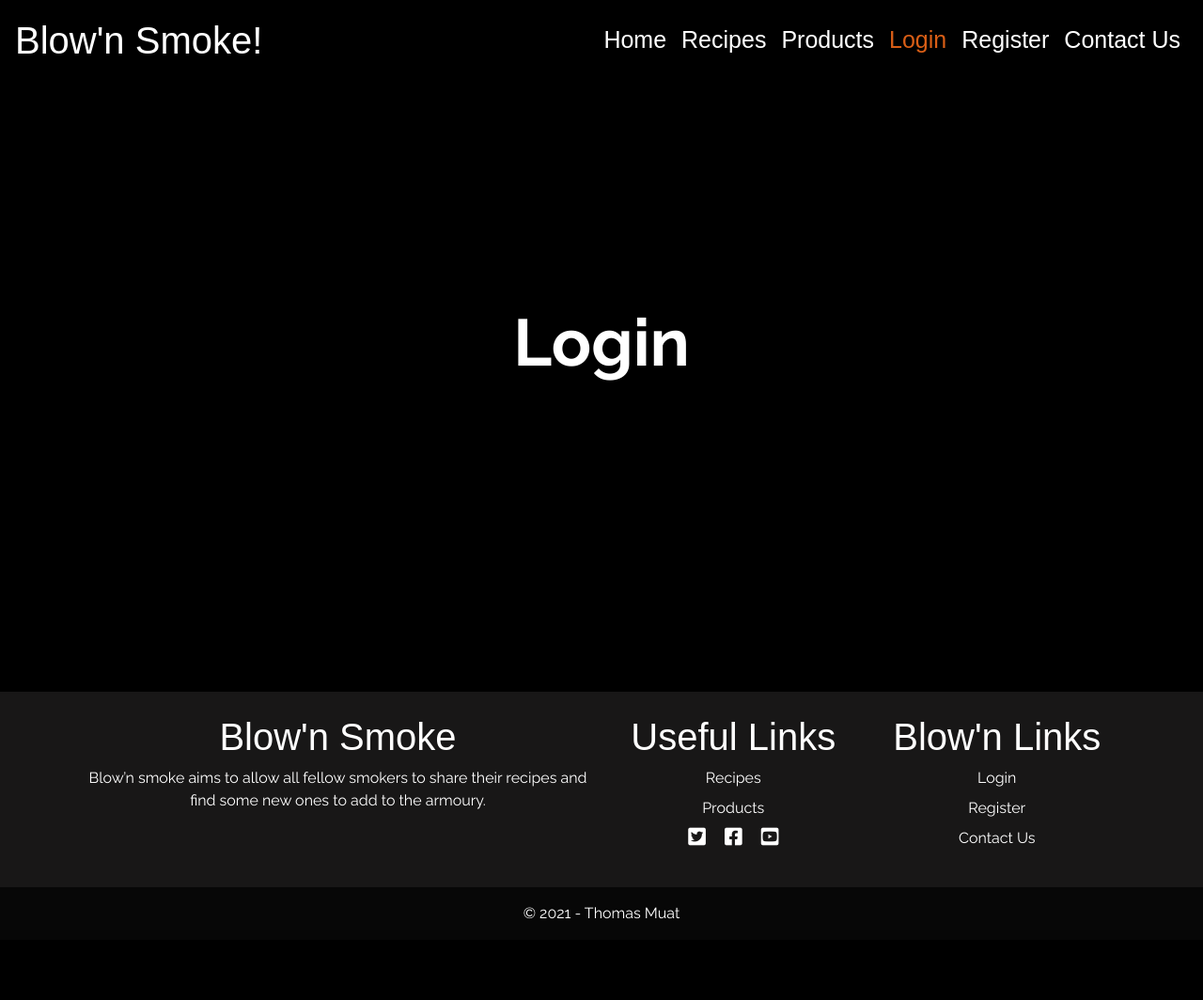
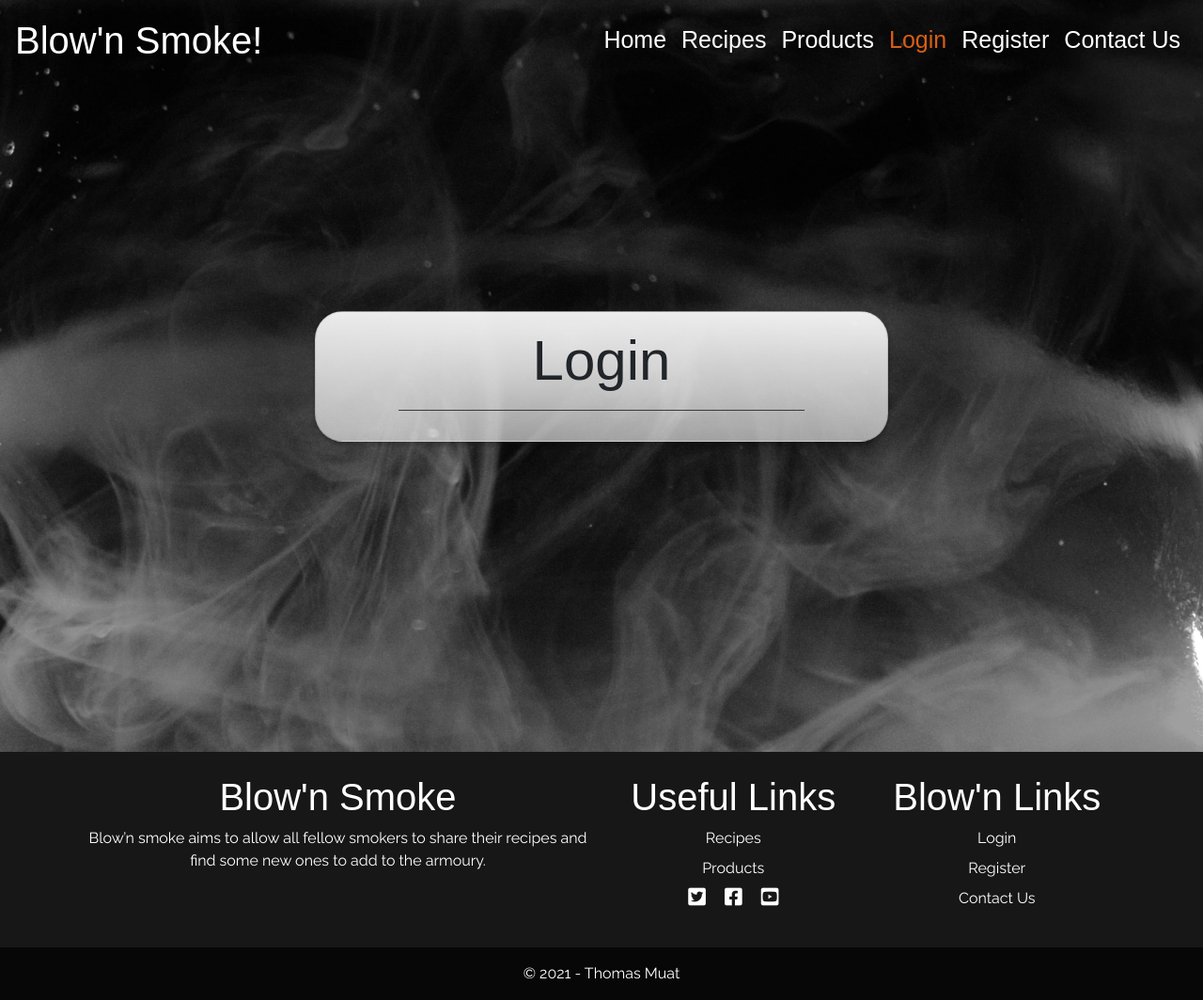
Before and after one commit to Code-Institute-Submissions/Tmuat-Blowin-Smoke_MarResub, a Flask app: page /login/ in a window 1280 px wide. Shown: the whole page at 94% size. Before the commit the page ends 978 px from the top, so only its background shows below. Run offline with Flask 2, Linux system fonts and the light colour scheme; some libraries are stand-ins or nearby versions; some web fonts are replaced.

Commit message:
Added login page content - prior to form

```diff
--- a/static/css/style.css
+++ b/static/css/style.css
@@ -275,6 +275,60 @@ html {
 
 /* ---------------------------------------------- Recipe Styling end */
 
+/* ---------------------------------------------- Misc Page Styling start */
+
+.full-page-container {
+    position: relative;
+    height: 100vh;
+    width: 100vw;
+
+    overflow: hidden;
+
+    display: flex;
+    justify-content: center;
+    align-items: flex-start;
+}
+
+.full-page-container img {
+    position: absolute;
+
+    height: 100vh;
+    min-width: 100%;
+
+    top: 50%;
+    left: 50%;
+    transform: translate(-50%, -50%);
+
+    z-index: 0;
+
+    object-fit: cover;
+}
+
+.full-page-content {
+    height: 100vh;
+
+    width: 100%;
+
+    z-index: 1;
+
+    text-align: center;
+    display: flex;
+    align-items: center;
+    justify-content: center;
+}
+
+.white-grey-card {
+    background: linear-gradient(180deg, rgba(255, 255, 255, 0.8) 0%, rgba(255, 255, 255, 0) 100%), rgba(255, 255, 255, 0.6);
+    box-shadow: 0px 4px 4px rgba(0, 0, 0, 0.25);
+    border-radius: 30px;
+}
+
+.card-title {
+    font-size: 60px;
+}
+
+/* ---------------------------------------------- Misc Page Styling end */
+
 /* ---------------------------------------------- Media Queries start */
 
 /* Medium & down */
--- a/templates/login.html
+++ b/templates/login.html
@@ -3,16 +3,22 @@
 {% block extra_title %}| Login{% endblock %}
 
 {% block content %}
-    <!-- Landing Video -->
-    <!-- basic video landing image code taken from https://codepen.io/WebDevSimplified/pen/oaxjQb -->
-    <section id="landing-video" class="full-screen-video-container container-fluid no-gutters">
-        <div class="full-screen-video-content">
+    <!-- Login Section -->
+    <section id="login" class="full-page-container container-fluid no-gutters">
+        <img src="{{ url_for('static', filename='media/images/smoke.jpg') }}" alt="a picture of wisps of smoke">
+        <div class="full-page-content">
             <div class="w-100 text-white">
-                <h1 class="landing-text">
-                    Login
-                </h1>
+                <div class="row">
+                    <form class="col-12 col-md-6 offset-md-3" method="POST" action="{{ url_for('login') }}">
+                        <div class="card white-grey-card p-3">
+                            <h3 class="title-font text-body card-title mb-0">Login</h3>
+                            <hr class="mx-auto w-75 border-dark">
+
+                        </div>
+                    </form>
+                </div>
             </div>
         </div>
     </section>
-    <!-- Landing Video end -->
+    <!-- Login Section end -->
 {% endblock %}
```
Also changed, not shown: static/media/images/smoke.jpg (added).
